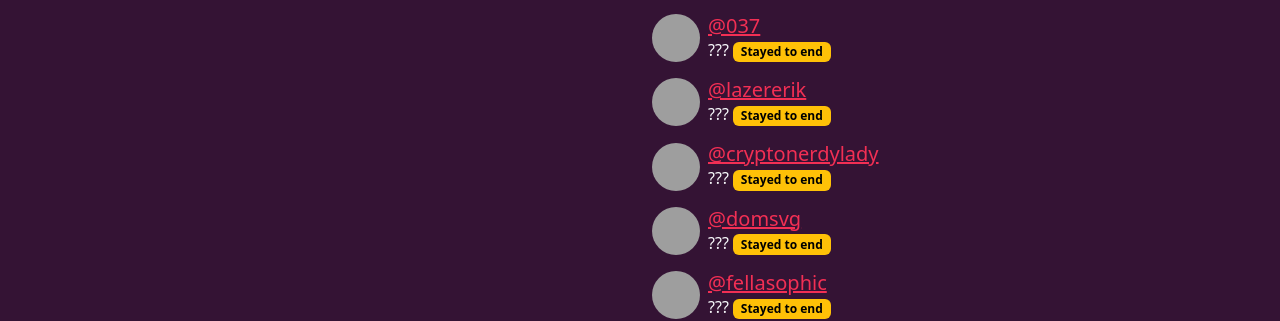
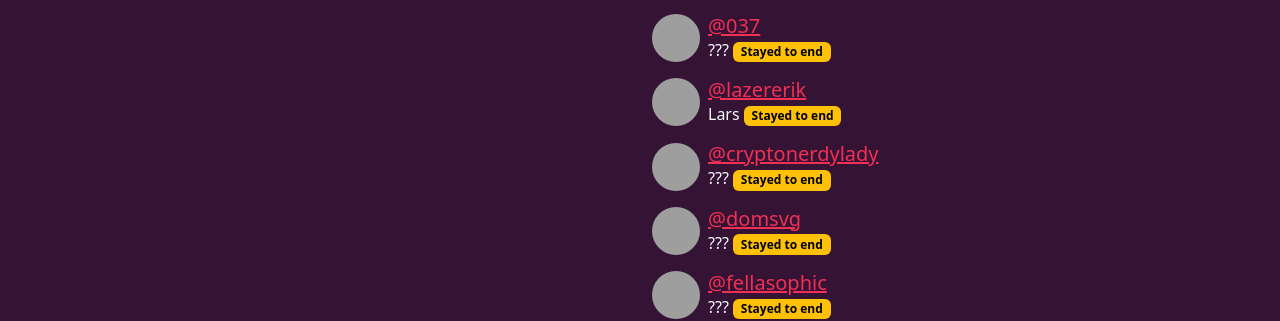
Before and after one commit to community-service/hour.gg, a Jekyll site: the page built from _episodes/2023-10-24-episode-99.md, in a window 1280 px wide. Shown: the part 478-799 px from the top of the page. Built offline with Jekyll 4.4.1, drawn with Linux system fonts in a browser that asks for light colours; grey boxes are pictures that could not be loaded.

Commit message:
Update participants.yml
added 0x for Lars

```diff
--- a/_data/participants.yml
+++ b/_data/participants.yml
@@ -321,8 +321,9 @@ lana_lux:
   x: lana_lux
   name: ???
 lazererik:
-  x: lazererik
-  name: ???
+  x: lazererik #TinyVikingsNFT
+  name: Lars #SagaverseApp
+ethereum: 0x6bf8FF99B6F469bA684A510Ae7DA4D636258557d #
 lil_astr_0:
   x: lil_astr_0
   name: ???
```
